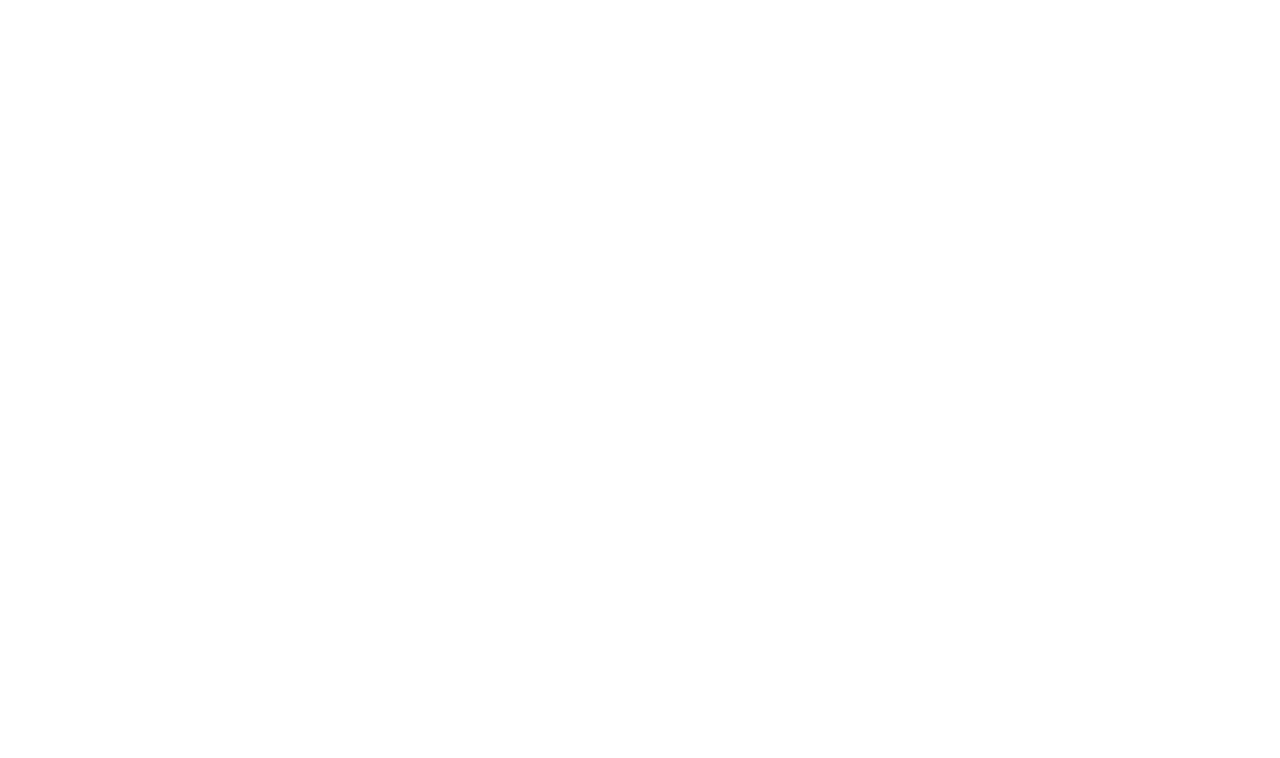
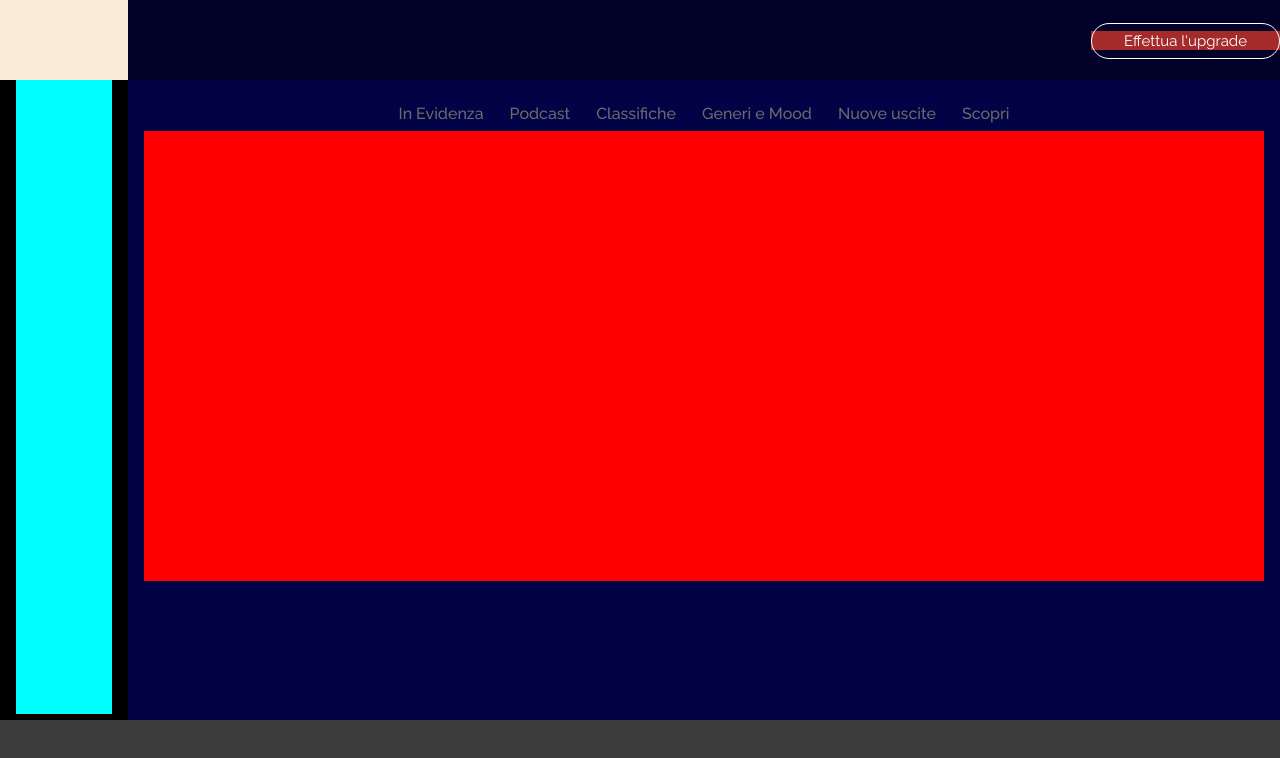
Before and after one commit to AntonioSabella/html-css-spotifyweb, a plain HTML site: page index.html in a window 1280 px wide. Drawn offline with Linux system fonts and the light colour scheme.

Commit message:
Add main and footer pre-structure

```diff
--- a/assets/css/style.css
+++ b/assets/css/style.css
@@ -16,18 +16,139 @@
 
 body {
     font-family: 'Raleway', sans-serif;
+    height: 100vh;
+    background-color: black;
+}
+
+a {
+    text-decoration: none;
 }
 
 /* #endregion Commons */
 
 /* #region Utility */
 
+.row {
+    display: flex;
+}
+
+.btn {
+    background-color: transparent;
+    color: var(--text-light);
+    border: 1px solid white;
+    border-radius: 20px;
+    padding: 0.5rem 2rem;
+    font-size: 15px;
+}
+
 /* #endregion Utility */
 
 /* #region Main */
+
+#site_main {
+    width: 100%;
+    height: calc(100vh - 80px);
+    background-color: var(--secondary-dark);
+    position: relative;
+}
+
+/* #region Overlay */
+
+.overlay {
+    width: 100%;
+    height: 80px;
+    position: absolute;
+    top: 0;
+    background-color: rgba(0, 0, 0, 0.4);
+}
+
+.overlay.row {
+    justify-content: space-between;
+    align-items: center;
+}
+
+/* Logo */
+
+.logo {
+    background-color: antiquewhite;
+    height: 80px;
+    width: 10%;
+}
+
+/* Upgrade button */
+.upgrade_button {
+    background-color: brown;
+}
+
+/* #endregion Overlay */
+
+.side_menu {
+    width: 10%;
+    height: calc(100vh - 80px);
+    background-color: var(--primary-dark);
+    padding: 0 1rem;
+}
+
+.playlist_showdown {
+    width: 90%;
+    height: calc(100vh - 80px);
+    background-color: var(--secondary-dark);
+
+}
+
+.menu_container {
+    height: 88%;
+    background-color: aqua;
+    margin-top: 80px;
+}
+
+/* #region Playlist_showdown */
+
+.container_category {
+    justify-content: center;
+    position: relative;
+    top: 80px;
+}
+
+.category_section {
+    padding: 1rem 0;
+    column-gap: 10px;
+}
+
+.category_section>a {
+    color: var(--text-dark);
+    font-weight: 500;
+    padding: 0.5rem;
+}
+
+.active:hover {
+    border-bottom: 2px solid greenyellow;
+}
+
+.all_playlists {
+    overflow-y: scroll;
+    padding: 4rem 1rem 0 1rem;
+}
+
+.measure {
+    background-color: red;
+    height: 150px;
+    width: 100%;
+}
+
+
+
+/* #endregion Playlist_showdown */
+
 
 /* #endregion Main */
 
 /* #region Footer */
 
+#site_footer {
+    width: 100%;
+    height: 80px;
+    background-color: var(--commands);
+}
+
 /* #endregion Footer */
--- a/index.html
+++ b/index.html
@@ -14,19 +14,56 @@
 <body>
 
     <main id="site_main">
-        <section class="overlay"></section>
+        <section class="overlay row">
+            <div class="logo"></div>
+            <!-- /.logo -->
+            <div class="upgrade_button">
+                <a class="btn" href="#">Effettua l'upgrade</a>
+            </div>
+            <!-- /.upgrade_button -->
+
+        </section>
         <!-- /.overlay -->
         <div class="row">
-            <aside class="side_menu"></aside>
+            <aside class="side_menu">
+               <div class="menu_container"></div>
+               <!-- /.menu_container -->
+            </aside>
             <!-- /.side_menu -->
-            <section class="playlist_showdown"></section>
+            <section class="playlist_showdown">
+                <div class="container_category row">
+                    <div class="category_section row">
+                        <a class="active" href="#">In Evidenza</a>
+                        <a class="active" href="#">Podcast</a>
+                        <a class="active" href="#">Classifiche</a>
+                        <a class="active" href="#">Generi e Mood</a>
+                        <a class="active" href="#">Nuove uscite</a>
+                        <a class="active" href="#">Scopri</a>
+                    </div>
+                    <!-- /.category_section -->
+                </div>
+                <!-- /.container_category -->
+                <div class="all_playlists">
+                    <div class="recently_created measure"></div>
+                    <!-- /.recently_created -->
+                    <div class="personal_playlist measure"></div>
+                    <!-- /.personal_playlist -->
+                    <div class="popular_artists measure"></div>
+                    <!-- /.popular_artists -->
+                </div>
+                <!-- /.all_playlists -->
+
+
+            </section>
             <!-- /.playlist_showdown -->
         </div>
         <!-- /.row -->
 
     </main>
     <!-- /#site_main -->
-    <footer id="site_footer"></footer>
+    <footer id="site_footer">
+
+    </footer>
     <!-- /#site_footer -->
 
 </body>
```
